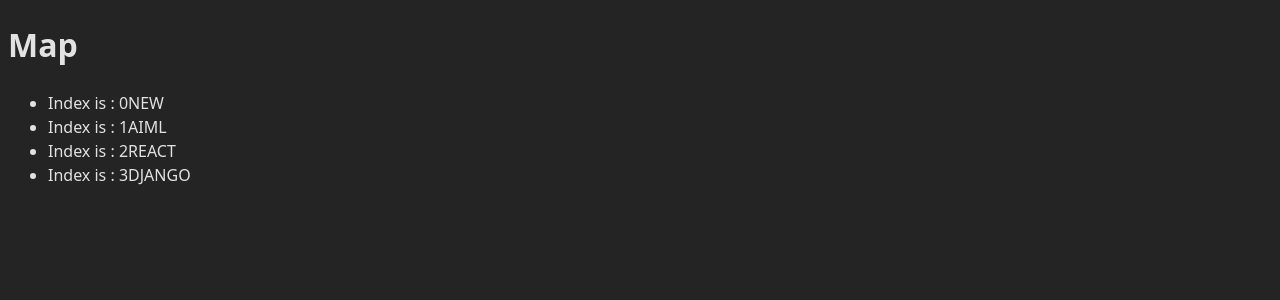
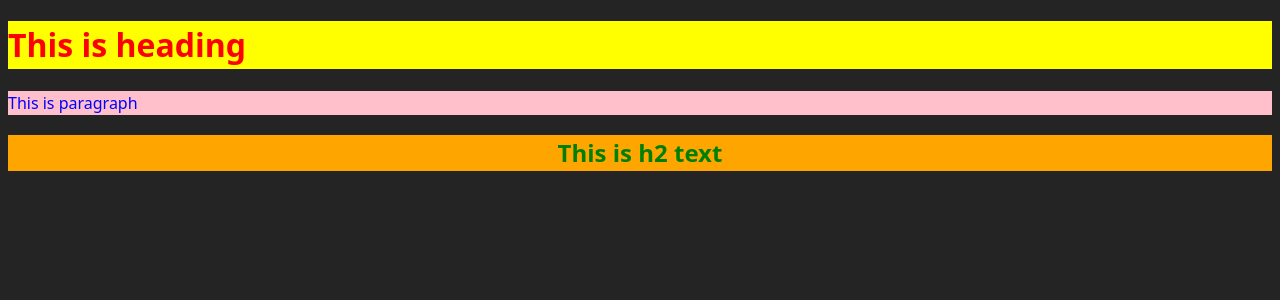
Before and after one commit to Kaushikpandav/Django_blog, a React (Vite) app in the folder my-react-project/: page / in a window 1280 px wide. Shown: the top 300 px of the page. Built offline with nearby package versions, Linux system fonts and the light colour scheme.

Commit message:
Inline CSS styling for components

```diff
--- a/my-react-project/src/App.jsx
+++ b/my-react-project/src/App.jsx
@@ -17,6 +17,7 @@ import Useref from "./components/Hooks/Useref"
 import CustomHooks from "./components/custom_Hooks/CustomHooks"
 import ConditionalRendering from "./components/ConditionalRendering"
 import Map from "./components/Map"
+import Inlinecss from "./components/Inlinecss"
 
 function App() {
   let stock = 100
@@ -58,7 +59,8 @@ function App() {
       {/* <Useref /> */}
       {/* <CustomHooks /> */}
       {/* <ConditionalRendering /> */}
-      <Map />
+      {/* <Map /> */}
+      <Inlinecss />
     </>
   )
 }
--- /dev/null
+++ b/my-react-project/src/components/Inlinecss.jsx
@@ -0,0 +1,33 @@
+import React from 'react'
+
+const Inlinecss = () => {
+    const style = {
+        container:{
+            color:'red',
+            backgroundColor:'yellow',
+        },
+        paragraph:{
+            color:'blue',
+            backgroundColor:'pink',
+        },
+
+        h2Text:{
+            color:'green',
+            backgroundColor:'orange',
+            textAlign:'center',
+        }
+    }
+  return (
+    <>
+    <h1 style={{color:'red',backgroundColor:'yellow'}}>This is heading</h1>
+    <p style={{color:'blue',backgroundColor:'pink'}}>This is paragraph</p>
+
+
+    <div style={style.container}>
+        <h2 style={style.h2Text}>This is h2 text</h2>
+    </div>
+    </>
+  )
+}
+
+export default Inlinecss
```
